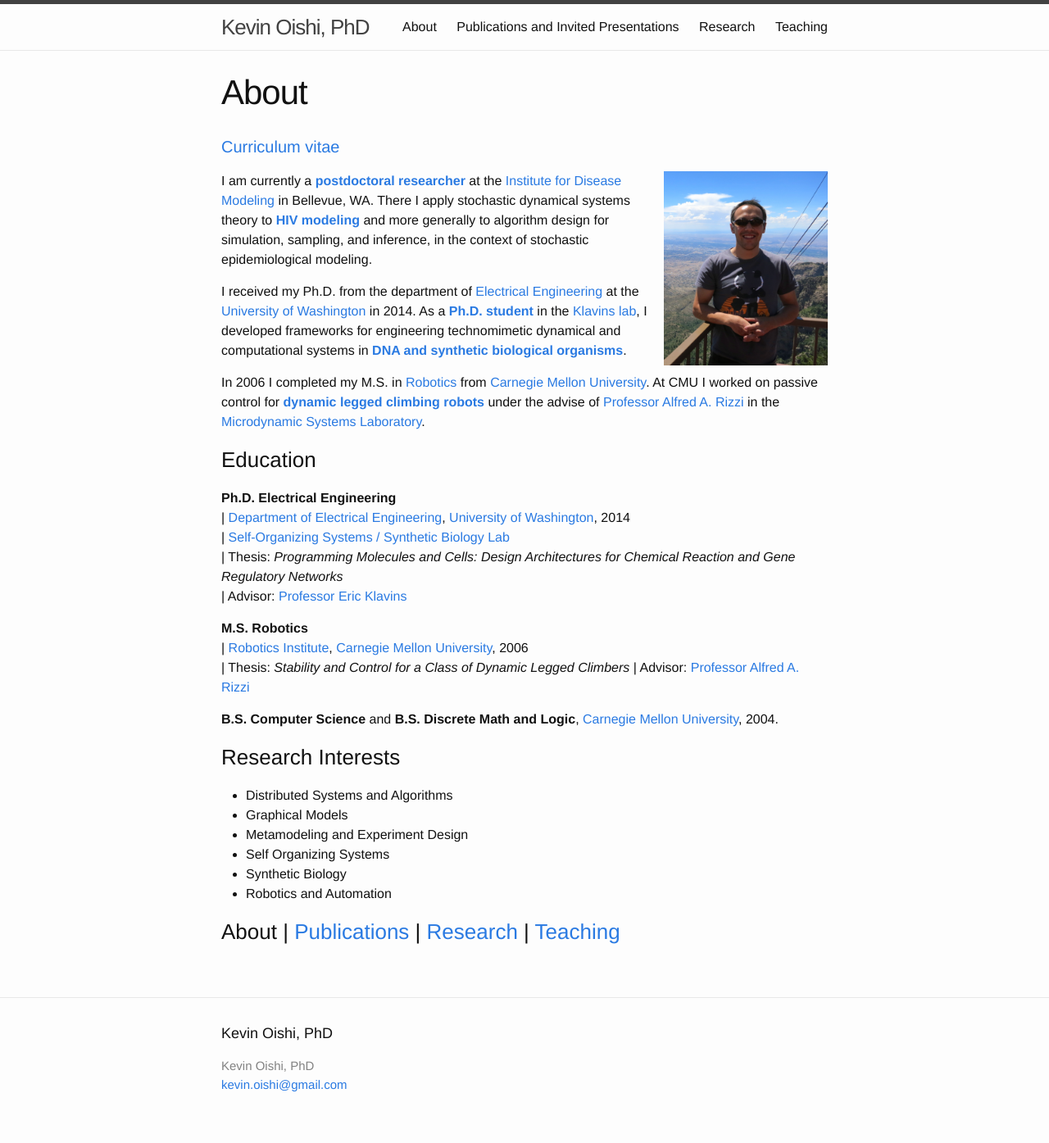
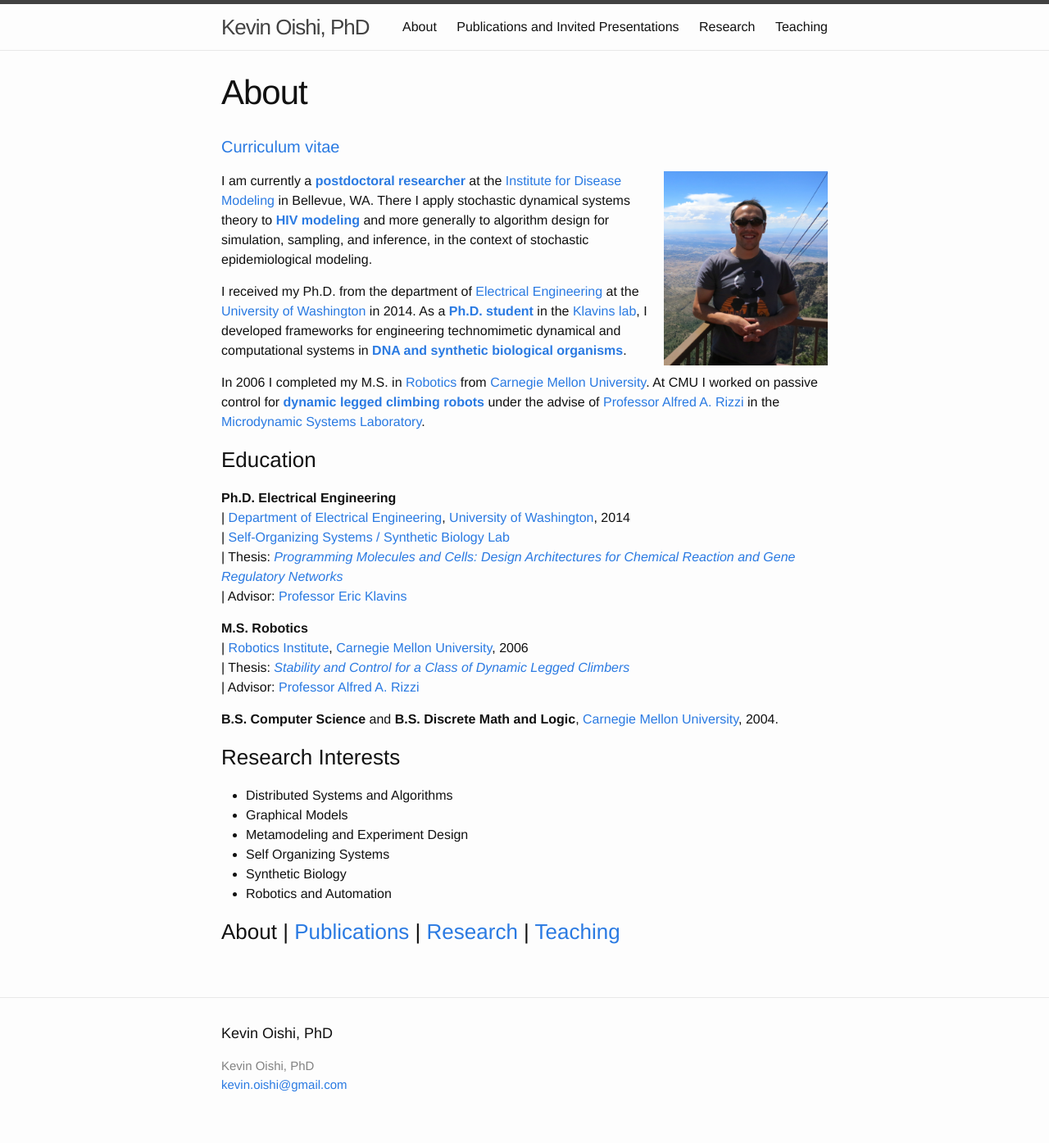
Before and after one commit to kevin0/kevin0.github.io, a Jekyll site: the page built from about.md, in a window 1280 px wide. Shown: the whole page at 82% size. Built offline with Jekyll 4.4.1, drawn with Linux system fonts in a browser that asks for light colours.

```diff
--- a/about.md
+++ b/about.md
@@ -32,12 +32,12 @@ In 2006 I completed my M.S. in [Robotics](http://ri.cmu.edu) from [Carnegie Mell
 **Ph.D. Electrical Engineering**<br>
 | [Department of Electrical Engineering](http://ee.washington.edu), [University of Washington](http://www.washington.edu), 2014<br>
 | [Self-Organizing Systems / Synthetic Biology Lab](http://klavinslab.org)<br>
-| Thesis: *Programming Molecules and Cells: Design Architectures for Chemical Reaction and Gene Regulatory Networks*<br>
+| Thesis: *[Programming Molecules and Cells: Design Architectures for Chemical Reaction and Gene Regulatory Networks](/img/oishi-thesis.pdf)*<br>
 | Advisor: [Professor Eric Klavins](http://www.ee.washington.edu/faculty/klavins_eric/)
 
 **M.S. Robotics**<br>
 | [Robotics Institute](http://ri.cmu.edu), [Carnegie Mellon University](http://www.cmu.edu), 2006<br>
-| Thesis: *Stability and Control for a Class of Dynamic Legged Climbers*
+| Thesis: *[Stability and Control for a Class of Dynamic Legged Climbers](/img/ms-thesis.pdf)*<br>
 | Advisor: [Professor Alfred A. Rizzi](http://www.ri.cmu.edu/person.html?person_id=249)
 
 **B.S. Computer Science** and **B.S. Discrete Math and Logic**, [Carnegie Mellon University](http://www.cmu.edu), 2004.
```
